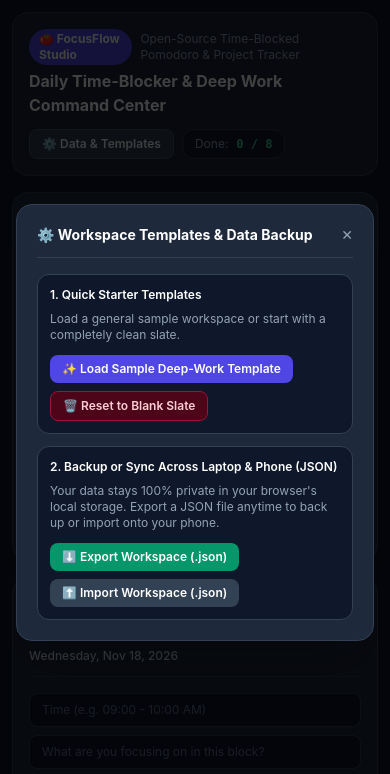
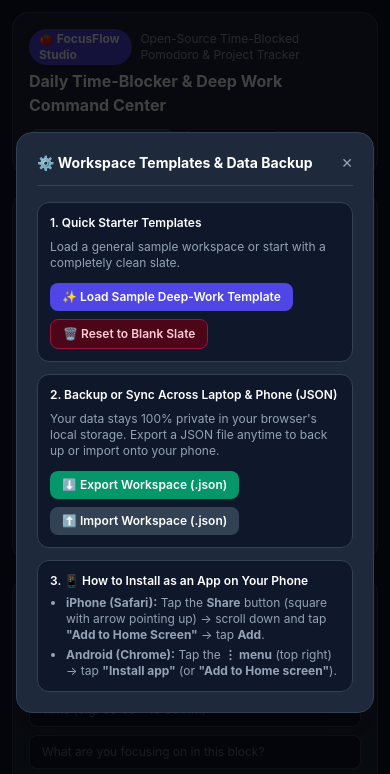
Before and after one commit to sputhiyamadam/focus-flow, a plain HTML site: page index.html in a window 390 px wide. Both pictures are taken after a click on the button "⚙️ Data & Templates". Shown: the top 774 px of the page. Drawn offline with nearby package versions, Linux system fonts and the light colour scheme.

Commit message:
Add mobile install and JSON backup guide to README and app

```diff
--- a/index.html
+++ b/index.html
@@ -252,6 +252,14 @@
               <input type="file" accept=".json" onchange="importWorkspaceJSON(event)" class="hidden" />
             </label>
           </div>
+        </div>
+
+        <div class="p-3 rounded-xl bg-slate-900 border border-slate-700 space-y-1.5">
+          <div class="font-semibold text-white">3. 📱 How to Install as an App on Your Phone</div>
+          <ul class="text-slate-400 space-y-1 list-disc pl-4">
+            <li><strong>iPhone (Safari):</strong> Tap the <strong>Share</strong> button (square with arrow pointing up) → scroll down and tap <strong>"Add to Home Screen"</strong> → tap <strong>Add</strong>.</li>
+            <li><strong>Android (Chrome):</strong> Tap the <strong>⋮ menu</strong> (top right) → tap <strong>"Install app"</strong> (or <strong>"Add to Home screen"</strong>).</li>
+          </ul>
         </div>
       </div>
     </div>
```
Also changed, not shown: 1 other file.
